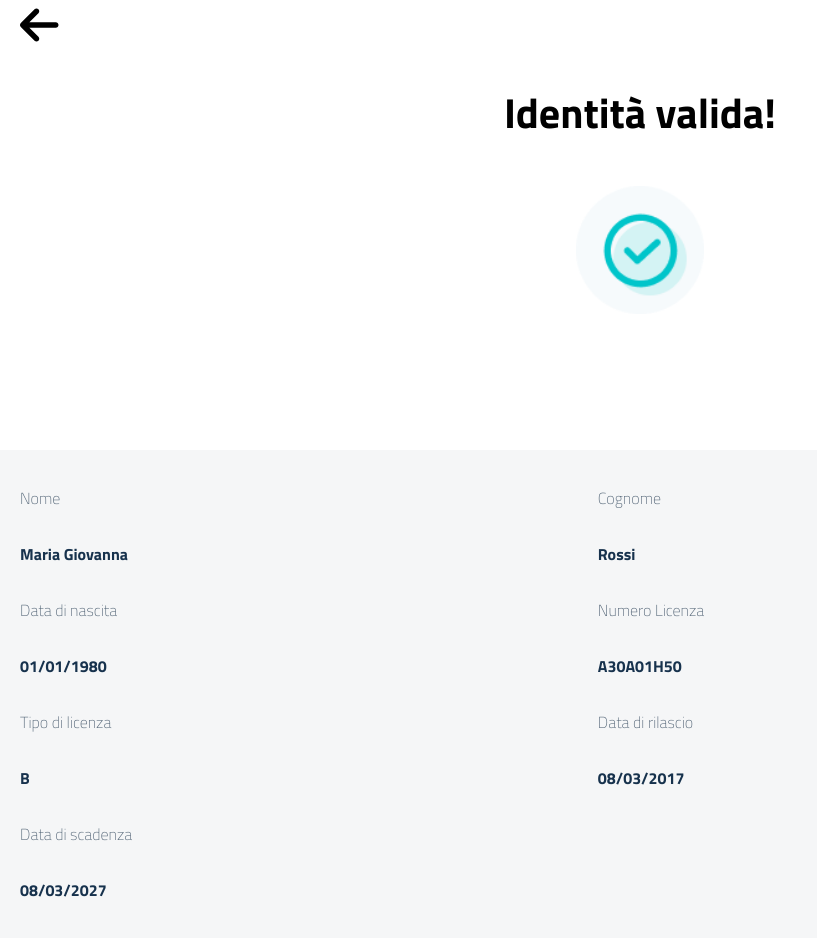
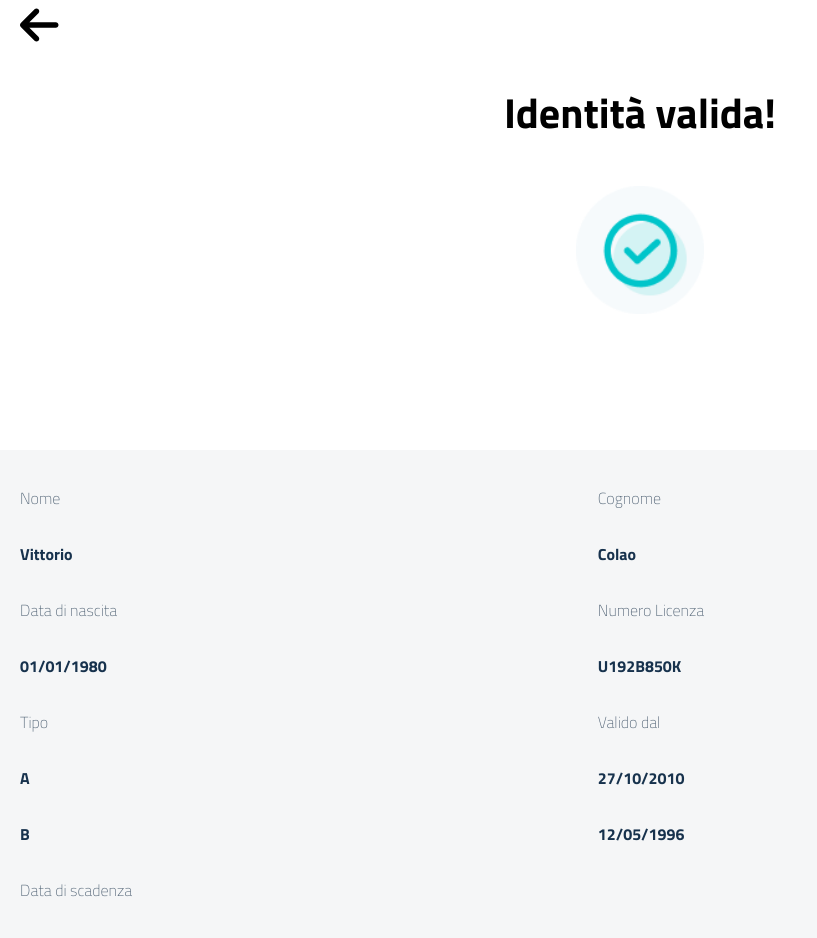
Before and after one commit to pagopa/ssi-checker-poc, a Next.js app: page /success in a window 1280 px wide. Shown: the top 938 px of the page, without its empty margins (0-817 px from the left). Built offline with nearby package versions, Linux system fonts and the light colour scheme.

Commit message:
refactor: driver identity updated

```diff
--- a/pages/success.tsx
+++ b/pages/success.tsx
@@ -39,10 +39,10 @@ const Success: NextPage = () => {
             </div>
             <div className={styles.row}>
               <div className={styles.cellLeft}>
-                <p className={styles.cellContent}>Maria Giovanna</p>
+                <p className={styles.cellContent}>Vittorio</p>
               </div>
               <div className={styles.cellRight}>
-                <p className={styles.cellContent}>Rossi</p>
+                <p className={styles.cellContent}>Colao</p>
               </div>
             </div>
             <div className={styles.row}>
@@ -58,15 +58,23 @@ const Success: NextPage = () => {
                 <p className={styles.cellContent}>01/01/1980</p>
               </div>
               <div className={styles.cellRight}>
-                <p className={styles.cellContent}>A30A01H50</p>
+                <p className={styles.cellContent}>U192B850K</p>
               </div>
             </div>
             <div className={styles.row}>
               <div className={styles.cellLeft}>
-                <p className={styles.cellHeader}>Tipo di licenza</p>
+                <p className={styles.cellHeader}>Tipo</p>
               </div>
               <div className={styles.cellRight}>
-                <p className={styles.cellHeader}>Data di rilascio</p>
+                <p className={styles.cellHeader}>Valido dal</p>
+              </div>
+            </div>
+            <div className={styles.row}>
+              <div className={styles.cellLeft}>
+                <p className={styles.cellContent}>A</p>
+              </div>
+              <div className={styles.cellRight}>
+                <p className={styles.cellContent}>27/10/2010</p>
               </div>
             </div>
             <div className={styles.row}>
@@ -74,7 +82,7 @@ const Success: NextPage = () => {
                 <p className={styles.cellContent}>B</p>
               </div>
               <div className={styles.cellRight}>
-                <p className={styles.cellContent}>08/03/2017</p>
+                <p className={styles.cellContent}>12/05/1996</p>
               </div>
             </div>
             <div className={styles.row}>
@@ -84,7 +92,7 @@ const Success: NextPage = () => {
             </div>
             <div className={styles.row}>
               <div className={styles.cellLeft}>
-                <p className={styles.cellContent}>08/03/2027</p>
+                <p className={styles.cellContent}>03/10/2025</p>
               </div>
             </div>
           </div>
```
